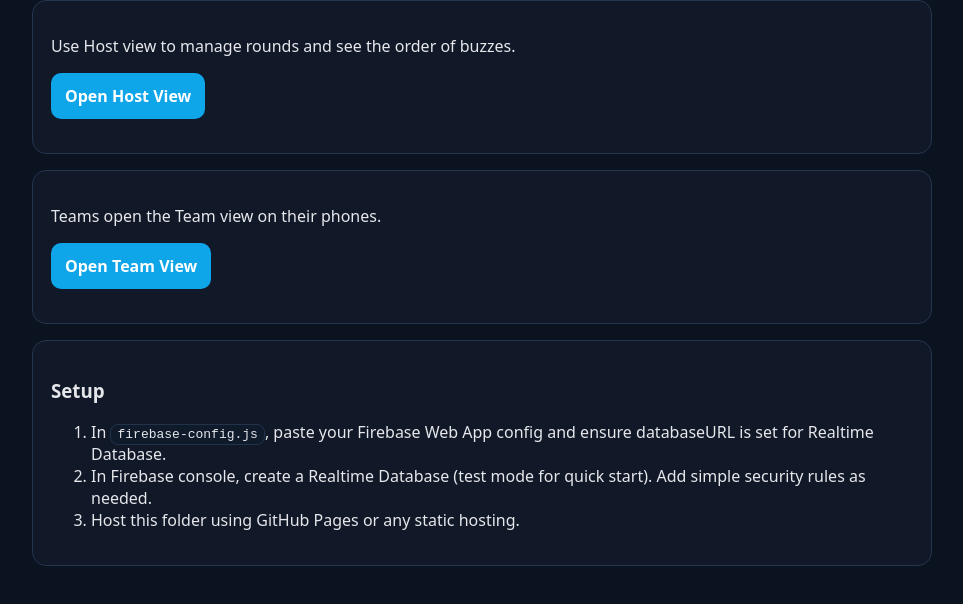
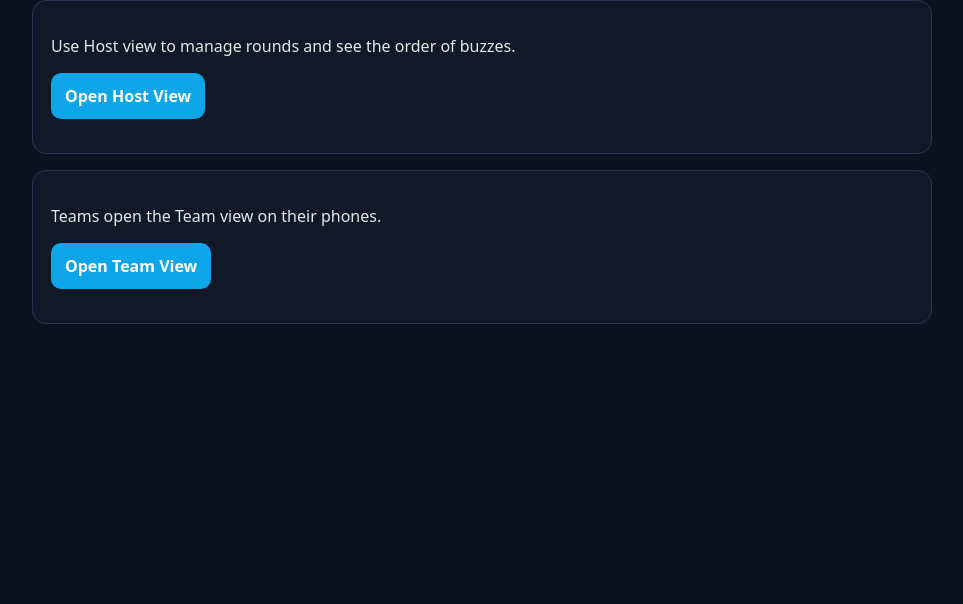
Before and after one commit to Nimish9/Buzzer, a plain HTML site: page index.html in a window 1280 px wide. Shown: the part 114-718 px from the top of the page, without its empty margins (158-1121 px from the left). Drawn offline with Linux system fonts and the light colour scheme.

Commit message:
Update index.html
removed extra

```diff
--- a/index.html
+++ b/index.html
@@ -23,14 +23,6 @@
       <p>Teams open the Team view on their phones.</p>
       <p><a class="btn" href="team.html">Open Team View</a></p>
     </div>
-    <div class="card">
-      <h3>Setup</h3>
-      <ol>
-        <li>In <code>firebase-config.js</code>, paste your Firebase Web App config and ensure databaseURL is set for Realtime Database.</li>
-        <li>In Firebase console, create a Realtime Database (test mode for quick start). Add simple security rules as needed.</li>
-        <li>Host this folder using GitHub Pages or any static hosting.</li>
-      </ol>
-    </div>
   </div>
 </body>
 </html>
```
